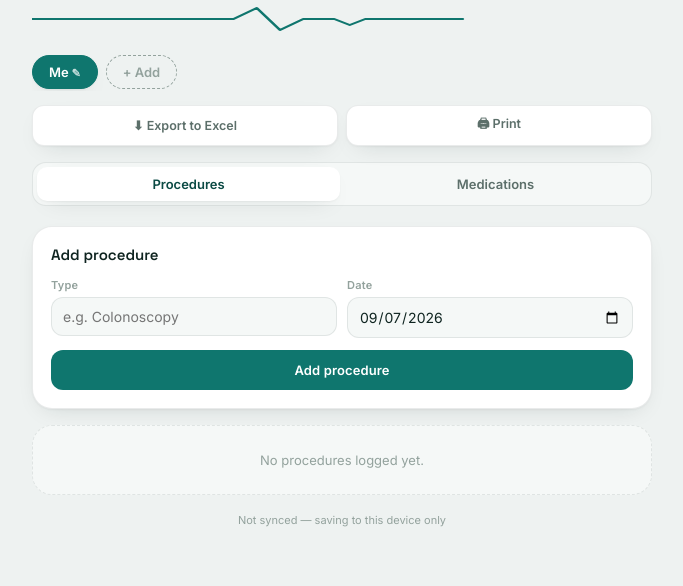
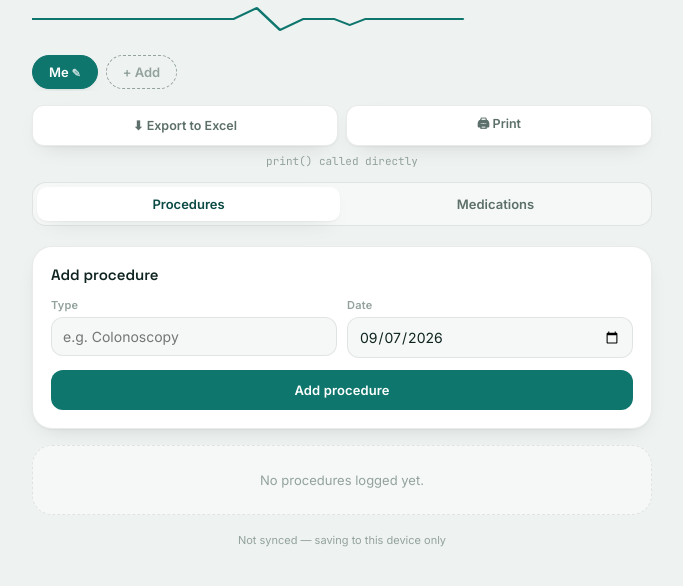
Before and after one commit to simplegraphx-dev/care-ledger, a plain HTML site: page care.html in a window 1280 px wide. Both pictures are taken after a click on the button "🖨 Print". Shown: the part 80-666 px from the top of the page, without its empty margins (298-981 px from the left). Drawn offline with Linux system fonts and the light colour scheme.

Commit message:
Update care.html

```diff
--- a/care.html
+++ b/care.html
@@ -285,6 +285,7 @@
     <button onclick="exportExcel()">⬇ Export to Excel</button>
     <button onclick="printLedger()">🖨 Print</button>
   </div>
+  <div class="no-print" id="printDebug" style="font-size:11px;color:var(--ink-faint);text-align:center;margin:-8px 0 14px;font-family:'JetBrains Mono',monospace;word-break:break-word;"></div>
 
   <div class="tabs no-print">
     <div class="tab active" data-tab="procedures" onclick="switchTab('procedures')">Procedures</div>
@@ -960,31 +961,43 @@ function exportExcel(){
 }
 
 function printLedger(){
+  const debug = document.getElementById('printDebug');
+  const log = (msg) => { if (debug) debug.textContent = msg; };
+
+  try {
+    log('print tapped…');
     document.getElementById('printDate').textContent =
       'Printed ' + new Date().toLocaleDateString(undefined, { year:'numeric', month:'long', day:'numeric' });
 
-  if (window.parent && window.parent !== window){
-    // iOS Safari blocks print() from firing inside a nested iframe, even with
-    // focus — so ask the top-level shell to trigger it instead. If the shell
-    // doesn't answer quickly (e.g. this file was opened outside that shell,
-    // or something else ate the message), fall back to printing directly.
+    const embedded = window.parent && window.parent !== window;
+    log(embedded ? 'embedded=yes, messaging parent…' : 'embedded=no, calling print() directly…');
+
+    if (embedded){
       let acked = false;
       const onAck = (event) => {
         if (event.data && event.data.type === 'careLedgerPrintAck'){
           acked = true;
+          log('ack received from shell');
           window.removeEventListener('message', onAck);
         }
       };
       window.addEventListener('message', onAck);
       window.parent.postMessage({ type: 'careLedgerPrint' }, '*');
+      log('message sent, waiting for ack…');
       setTimeout(() => {
         if (!acked){
           window.removeEventListener('message', onAck);
+          log('no ack after 400ms — calling print() directly as fallback');
           window.print();
         }
       }, 400);
     } else {
       window.print();
+      log('print() called directly');
+    }
+  } catch(err){
+    log('ERROR: ' + (err && err.message ? err.message : err));
+    console.error(err);
   }
 }
 
```
Lines whose indentation alone changed are shown as unchanged.
